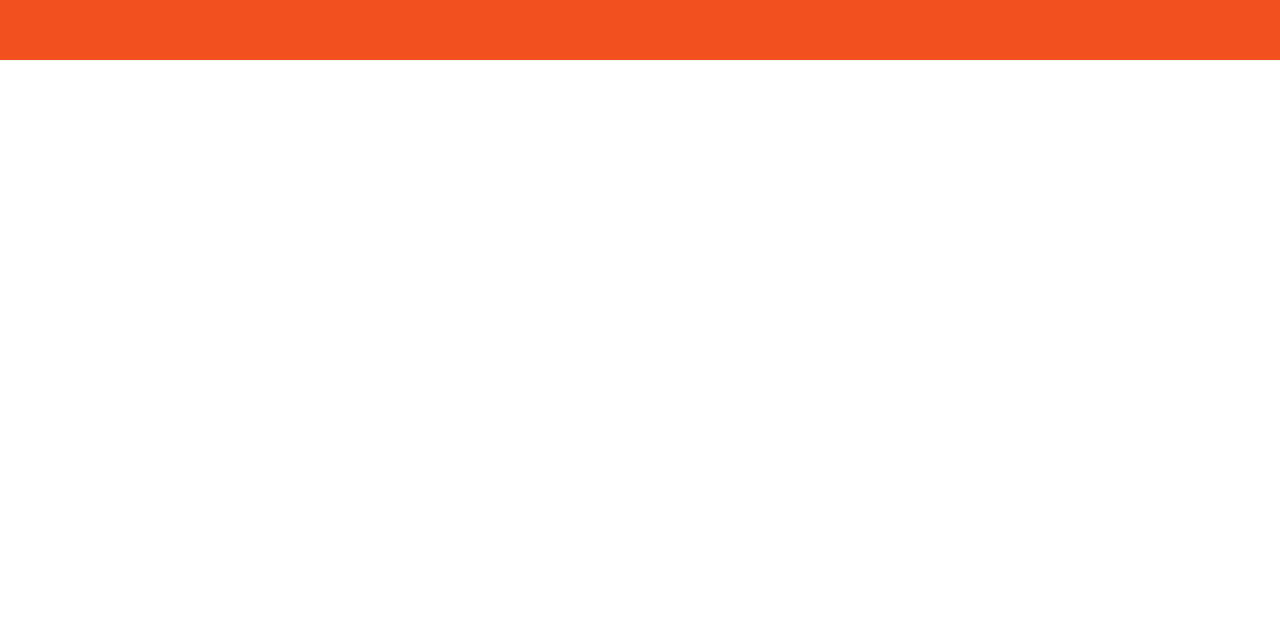
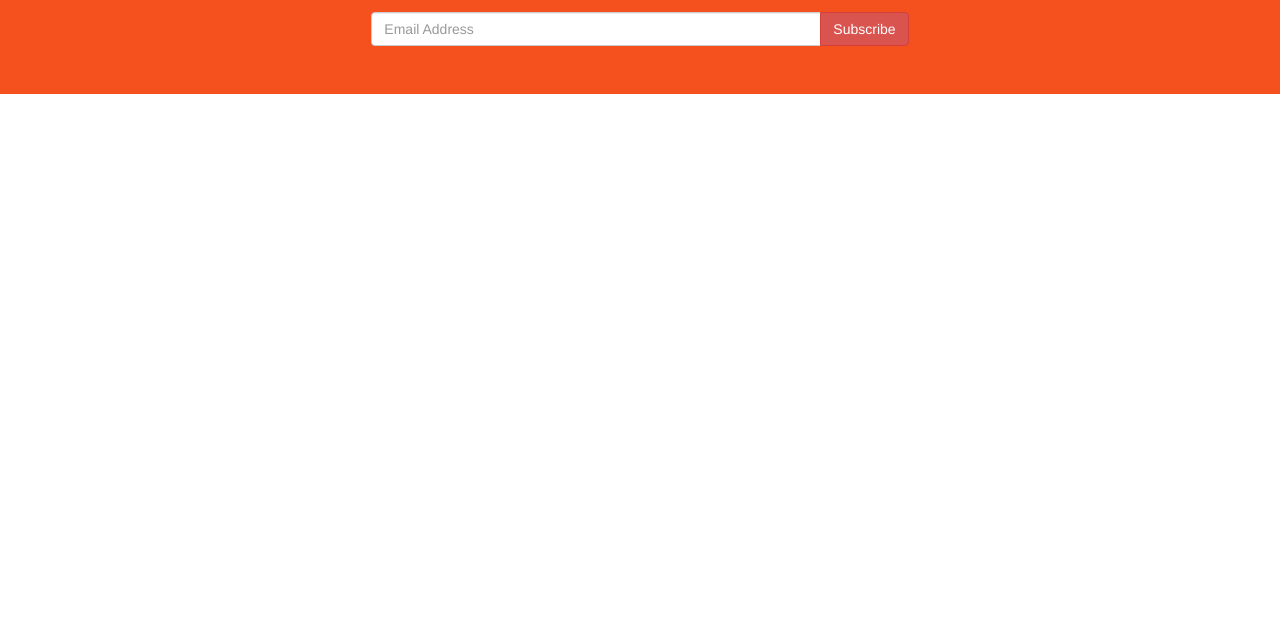
Before and after one commit to marcodotcastro/company, a plain HTML site: page index.html in a window 1280 px wide. Shown: the part 180-800 px from the top of the page. Drawn offline with nearby package versions, Linux system fonts and the light colour scheme.

Commit message:
feat: form

```diff
--- a/index.html
+++ b/index.html
@@ -18,6 +18,14 @@
 <div class="jumbotron text-center">
     <h1>Company</h1>
     <p>We specialize in blablabla</p>
+    <form class="form-inline">
+        <div class="input-group">
+            <input type="email" class="form-control" size="50" placeholder="Email Address" required>
+            <div class="input-group-btn">
+                <button type="button" class="btn btn-danger">Subscribe</button>
+            </div>
+        </div>
+    </form>
 </div>
 </body>
 </html>
```
